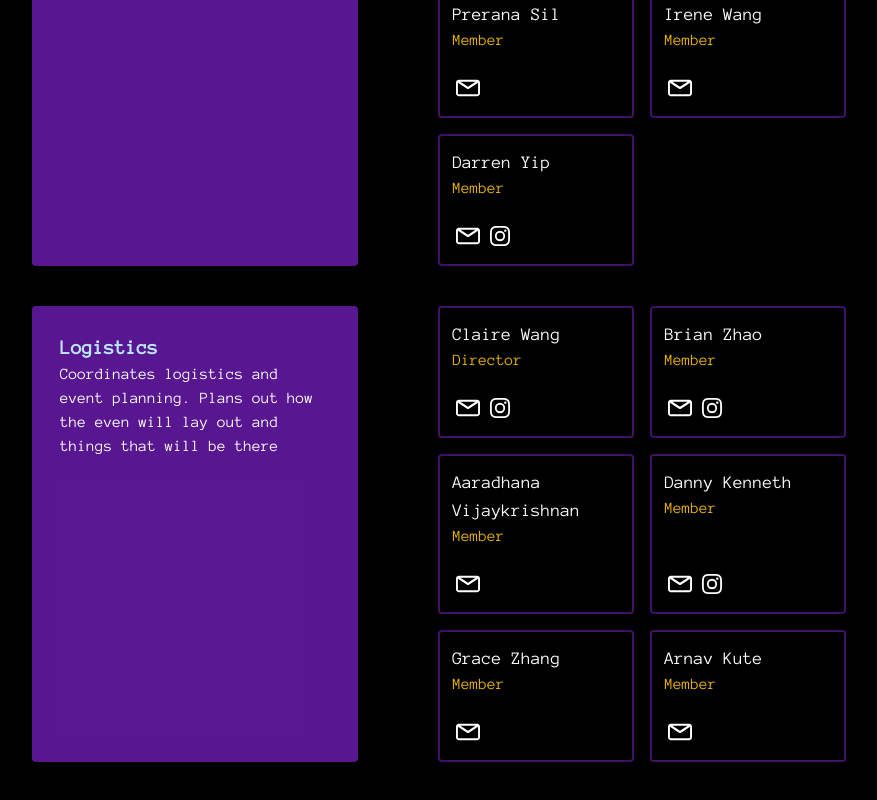
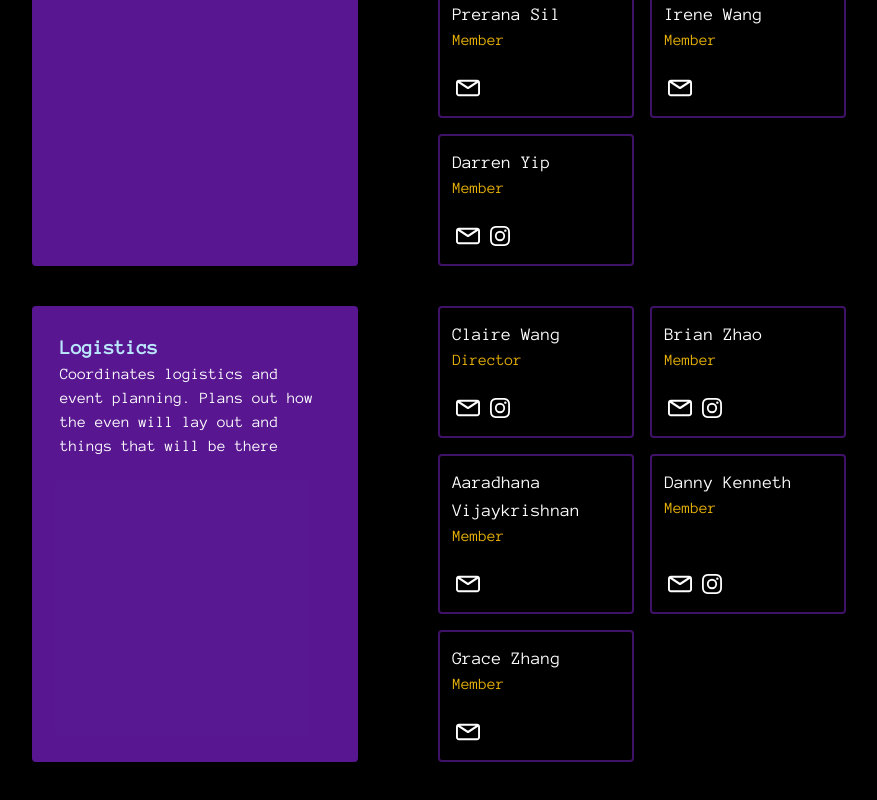
Before and after one commit to FraserHacks/fraserhacks24website, a Next.js app: page /team in a window 1280 px wide. Shown: the part 1298-2098 px from the top of the page, without its empty margins (200-1077 px from the left). Built offline with nearby package versions, Linux system fonts and the light colour scheme.

Commit message:
remove contributer

```diff
--- a/src/pages/team/index.tsx
+++ b/src/pages/team/index.tsx
@@ -170,12 +170,6 @@ const sectors: Sector[] = [
         email: "872984@pdsb.net",
         instagram: "",
       },
-      {
-        name: "Arnav Kute",
-        position: "Member",
-        email: "1018061@pdsb.net",
-        instagram: "",
-      },
     ],
   },
 ];
```
